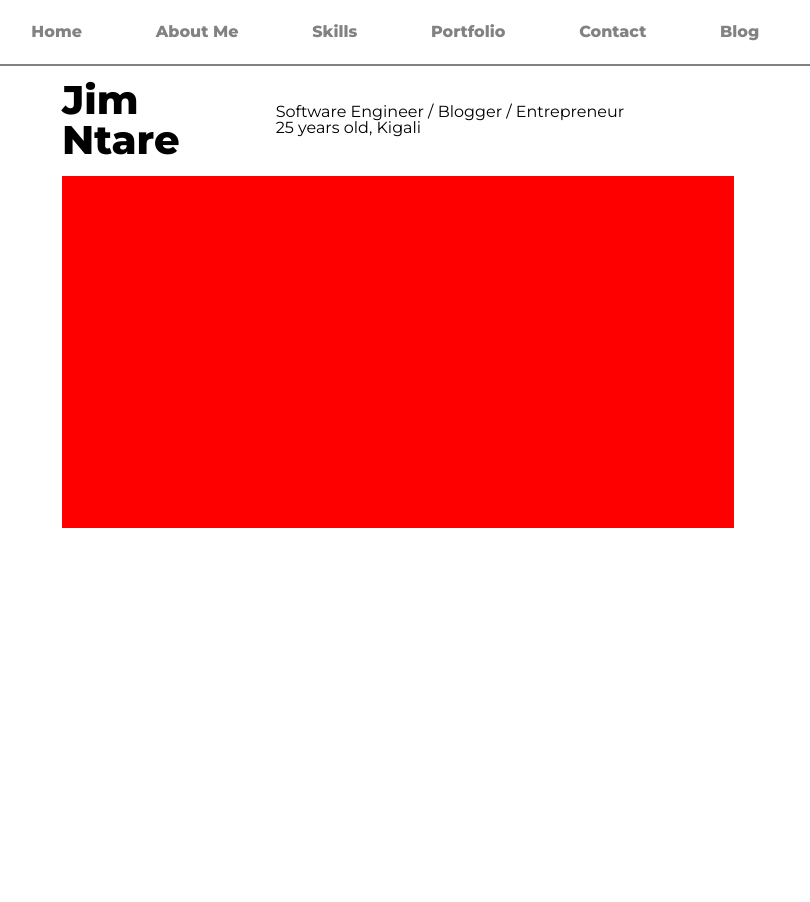
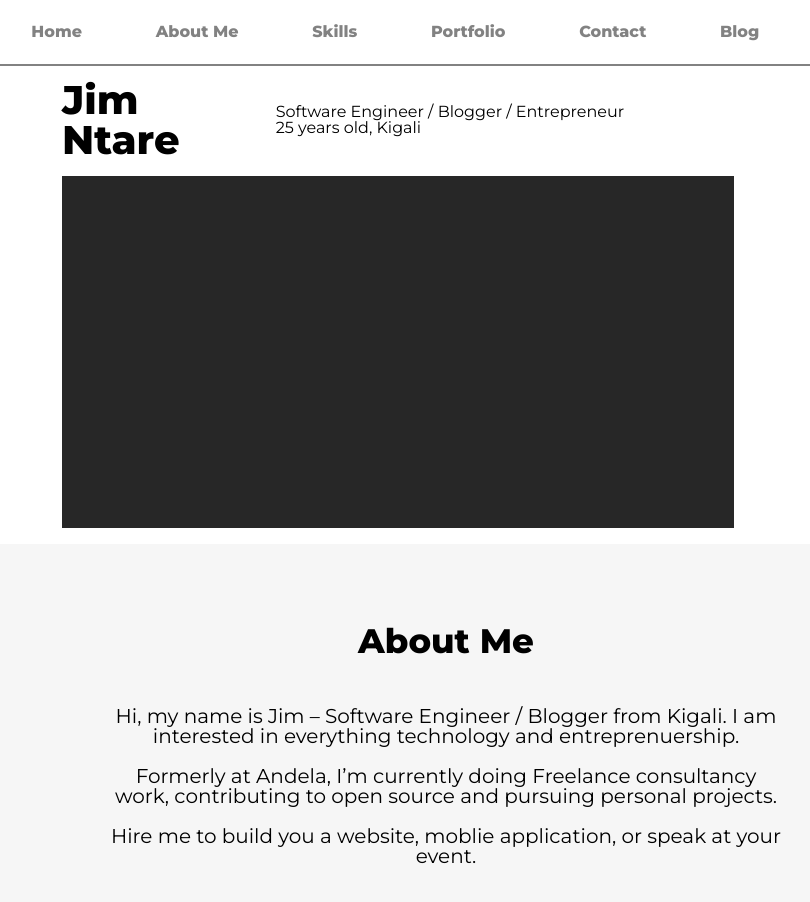
Before and after one commit to Ntare22/personal-website, a React app: page / in a window 1280 px wide. Shown: the top 902 px of the page, without its empty margins (194-1004 px from the left). Before the commit the page ends 800 px from the top, so only its background shows below. Built offline with nearby package versions, Linux system fonts and the light colour scheme.

Commit message:
ft(about section):
implement the layout of the about section
implement the css of the aobut section

[ Finishes #172320169 ]

```diff
--- a/src/components/mainContent.js
+++ b/src/components/mainContent.js
@@ -1,10 +1,12 @@
 import React from 'react';
-import Intro from './sections/Intro'
+import Intro from './sections/Intro';
+import About from './sections/About';
 
 const mainContent = () => {
   return (
     <div className='main-content'>
       <Intro />
+      <About />
     </div>
   );
 }
--- a/src/components/navbar/Navbar.js
+++ b/src/components/navbar/Navbar.js
@@ -23,8 +23,8 @@ const Navbar = () => {
       <div className='nav-bar'>
         <Hamburger onClick={handleClick}/>
         <section className='nav-bar_items'>
-          <a href='//#region' className='nav-bar_item'>Home</a>
-          <a href='//#region' className='nav-bar_item'>About Me</a>
+          <a href='#intro-section' className='nav-bar_item'>Home</a>
+          <a href='#about-section' className='nav-bar_item'>About Me</a>
           <a href='//#region' className='nav-bar_item'>Skills</a>
           <a href='//#region' className='nav-bar_item'>Portfolio</a>
           <a href='//#region' className='nav-bar_item'>Contact</a>
--- /dev/null
+++ b/src/components/sections/About.js
@@ -0,0 +1,27 @@
+import React from 'react';
+import '../styles/about.scss';
+
+const About = () => {
+  return (
+    <React.Fragment>
+      <div id="about-section">
+        <div className="about">
+          <h2 className="about_heading">About Me</h2>
+          <p className="about_text">
+            Hi, my name is Jim – Software Engineer / Blogger from Kigali.
+            I am interested in everything technology and entreprenuership.
+            <br/>
+            <br/>
+            Formerly at Andela, I’m currently doing Freelance consultancy work,
+            contributing to open source and pursuing personal projects.
+            <br/>
+            <br/>
+            Hire me to build you a website, moblie application, or speak at your event.
+          </p>
+        </div>
+      </div>
+    </React.Fragment>
+  );
+}
+
+export default About;
--- /dev/null
+++ b/src/components/styles/about.scss
@@ -0,0 +1,41 @@
+@import './_config';
+@import './_variables';
+@import './_functions';
+
+
+#about-section {
+  background-color: $secondary-color;
+  margin-top: 1rem;
+  height: 32rem;
+}
+
+.about {
+  @include desktop {
+    @include flexCenter(column, null, null);
+    padding: 5rem 19rem;
+    text-align: center;
+
+    #{&}_heading {
+      font-size: 34px;
+    }
+
+    #{&}_text {
+      padding-top: 3rem;
+      font-size: 20px;
+    }
+  }
+
+  @include mobile-tablet {
+    padding: 3rem 4rem;
+    text-align: center;
+
+    #{&}_heading {
+      font-size: 40px;
+    }
+
+    #{&}_text {
+      padding-top: 3rem;
+      font-size: 30px;
+    }
+  }
+}
--- a/src/components/styles/intro.scss
+++ b/src/components/styles/intro.scss
@@ -44,7 +44,7 @@
   @include desktop {
     height: 22rem;
     width: auto;
-    background: red;
+    background: #272727;
     margin-left: 16rem;
     margin-right: 22rem;
     margin-top: 1rem;
```
